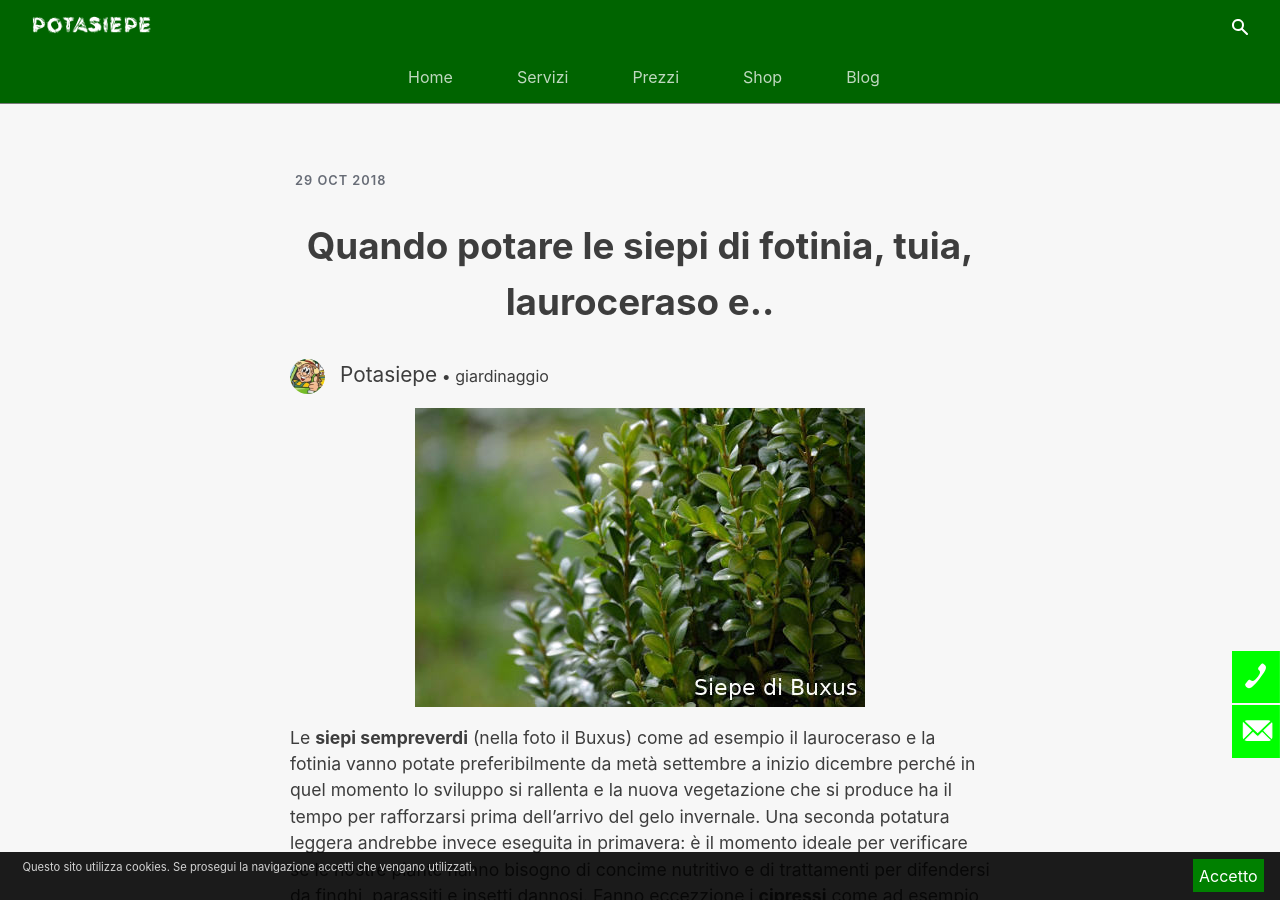
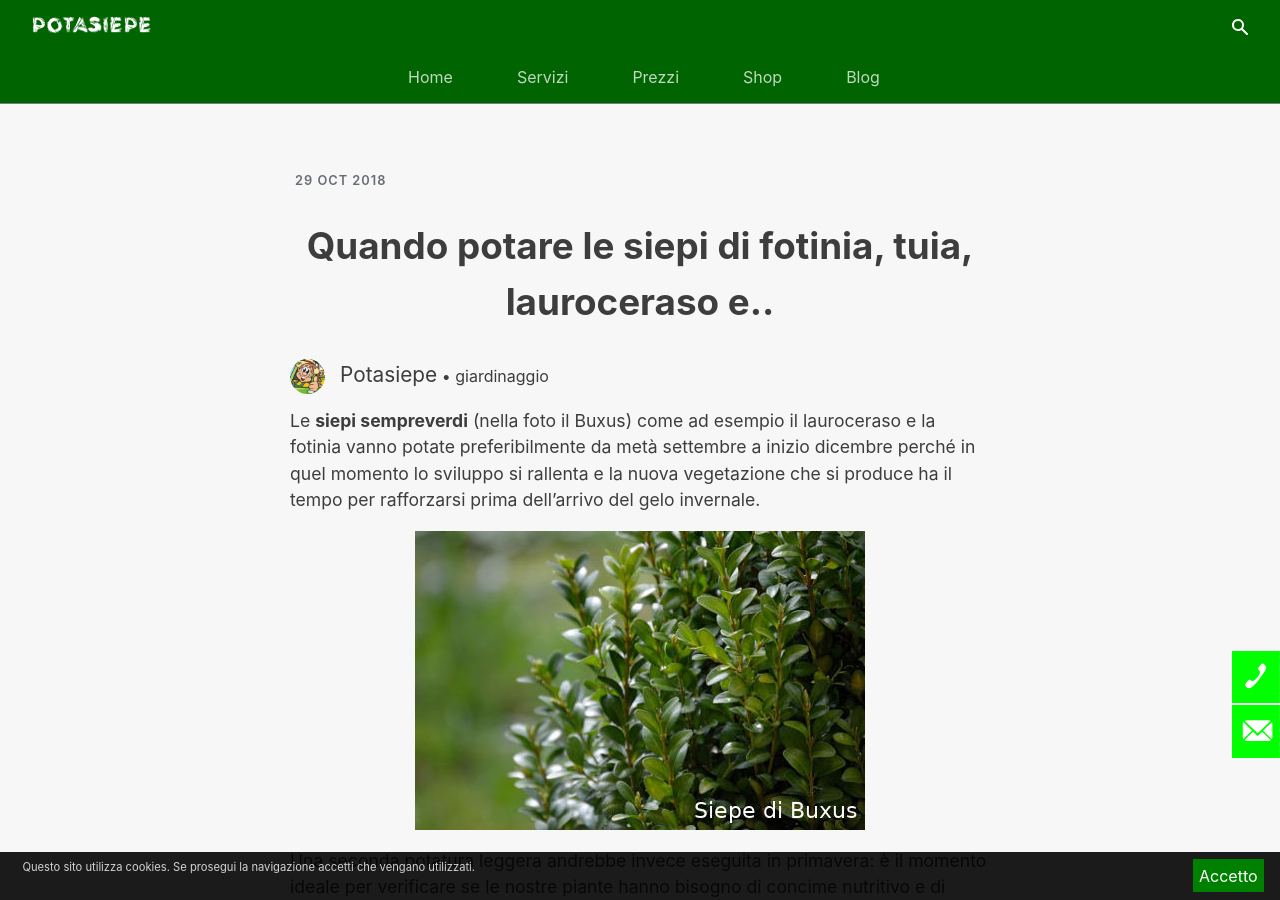
Before and after one commit to enricocaputo/potasiepe, a Jekyll site: the page built from my_collections/_posts/2017-11-04-quando-e-come-potare-le-siepi.md, in a window 1280 px wide and 900 px high. Built offline with Jekyll 4.4.1, drawn with Linux system fonts in a browser that asks for light colours; some of the changed text lies outside the part shown.

Commit message:
modificato post siepi

```diff
--- a/my_collections/_posts/2017-11-04-quando-e-come-potare-le-siepi.md
+++ b/my_collections/_posts/2017-11-04-quando-e-come-potare-le-siepi.md
@@ -7,9 +7,10 @@ image: /img/blog/siepe/potatura.jpg
 image_featured: true
 date: 2018-10-29
 ---
+Le **siepi sempreverdi** (nella foto il Buxus) come ad esempio il lauroceraso e la fotinia vanno potate preferibilmente da metà settembre a inizio dicembre perché in quel momento lo sviluppo si rallenta e la nuova vegetazione che si produce ha il tempo per rafforzarsi prima dell'arrivo del gelo invernale.
+
 ![siepe-di-buxus](/img/posts/siepe-di-buxus.jpg  "La potatura della siepe di buxus")
 
-Le **siepi sempreverdi** (nella foto il Buxus) come ad esempio il lauroceraso e la fotinia vanno potate preferibilmente da metà settembre a inizio dicembre perché in quel momento lo sviluppo si rallenta e la nuova vegetazione che si produce ha il tempo per rafforzarsi prima dell'arrivo del gelo invernale.
 Una seconda potatura leggera andrebbe invece eseguita in primavera: è il momento ideale per verificare se le nostre piante hanno bisogno di concime nutritivo e di trattamenti per difendersi da finghi, parassiti e insetti dannosi.
 Fanno eccezzione i **cipressi** come ad esempio la **tuja** e il **leylandii** che vanno potati una sola volta all'anno indifferentemente in autunno oppure in primavera.
 
```
